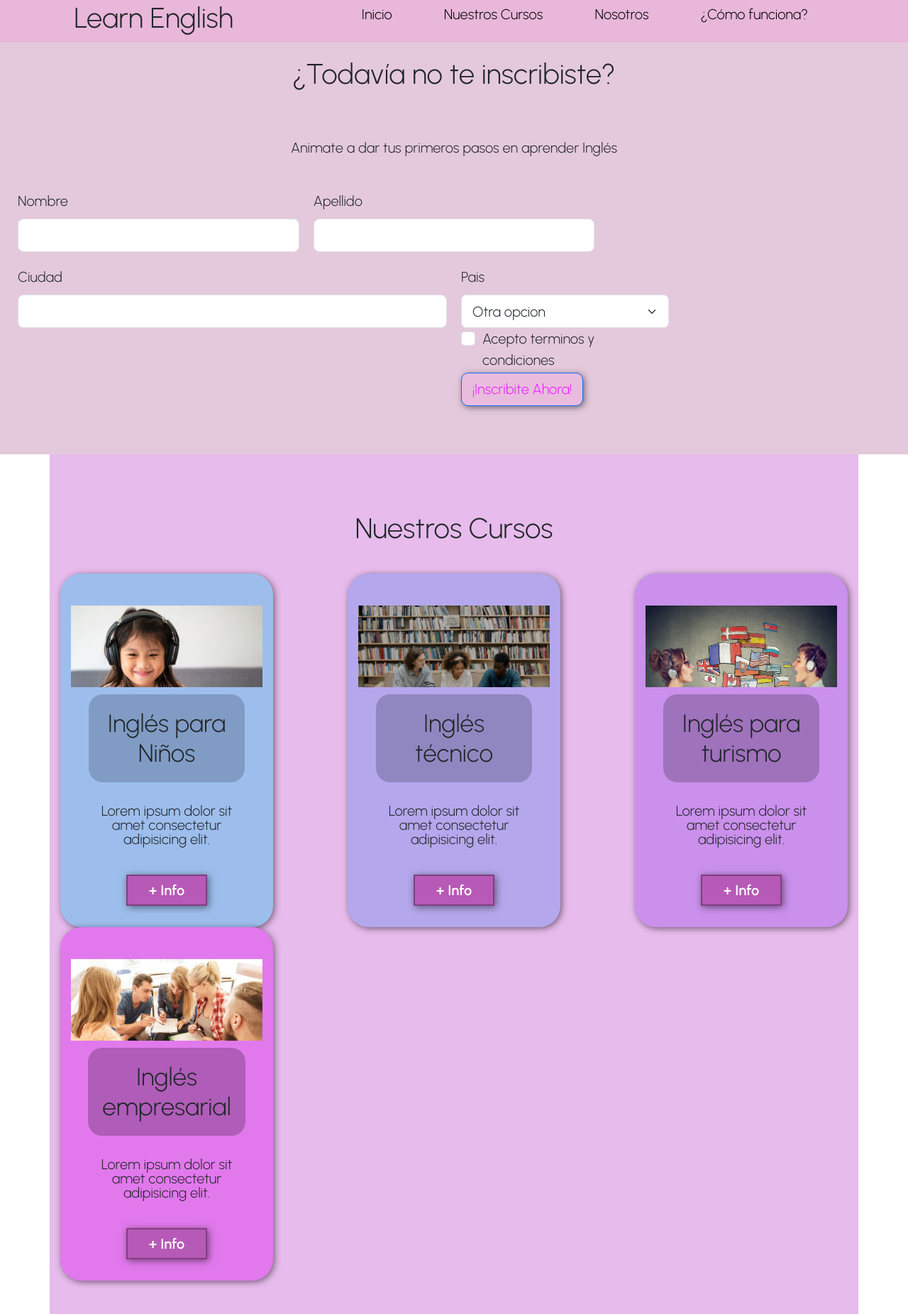
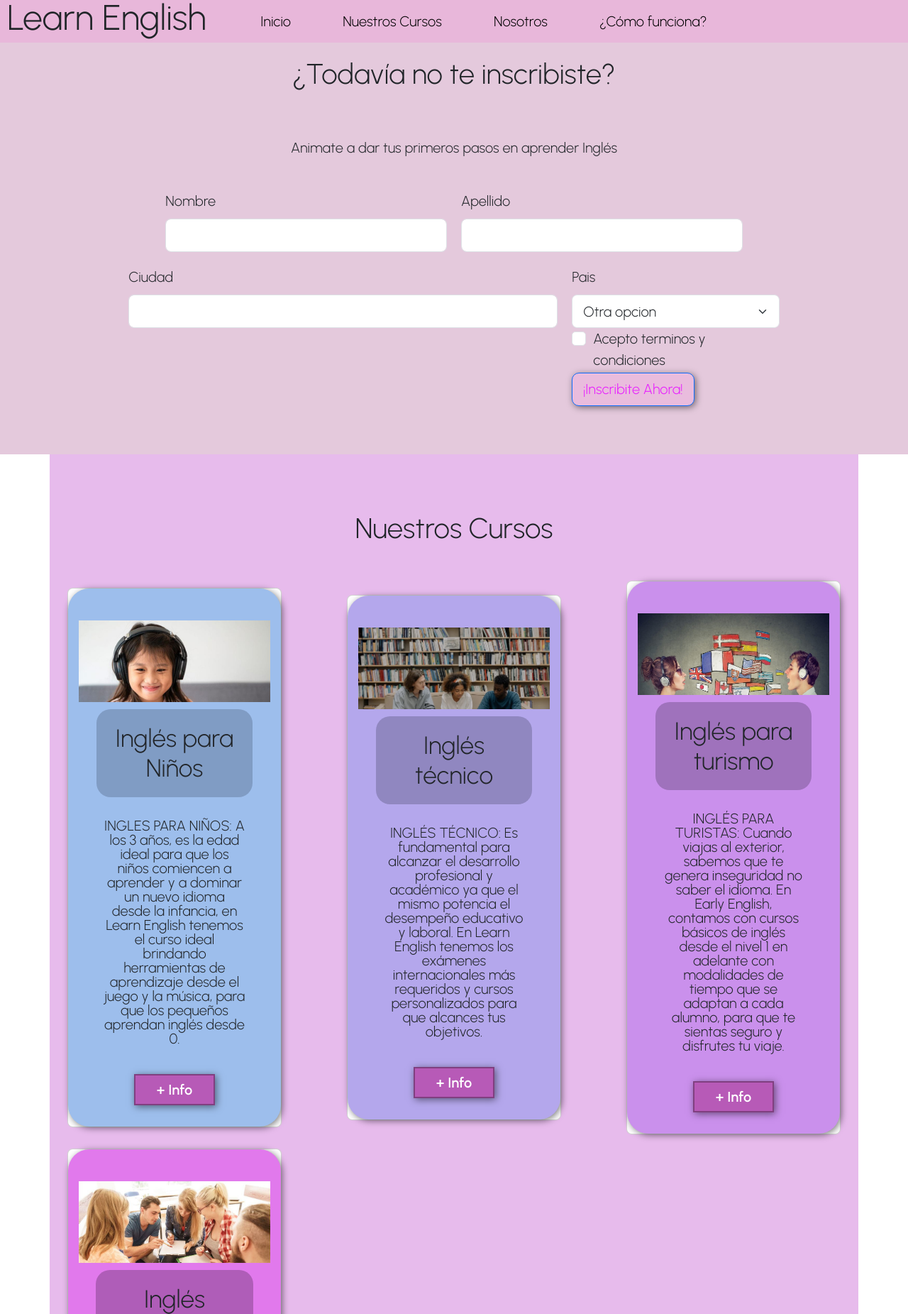
Before and after one commit to cynpaire/TP-GRUPO-4, a plain HTML site: page index.html in a window 1280 px wide. Shown: the top 1851 px of the page at 71% size. Drawn offline with nearby package versions, Linux system fonts and the light colour scheme.

Commit message:
fix some problems

```diff
--- a/css/estilos.css
+++ b/css/estilos.css
@@ -1,39 +1,42 @@
-*{
+* {
   /*Reset*/
   padding: auto;
   margin: 0;
   font-size: 20px;
-    font-family: 'Urbanist', sans-serif;
+  font-family: "Urbanist", sans-serif;
 }
-
+h1{
+    padding-left: 10px;
+}
 .barradelmenu {
   width: 100%;
   background-color: rgb(232, 183, 218);
   display: flex;
   height: 3em;
-    justify-content: space-evenly;
+  justify-content: flex-start;
   align-items: center;
   position: fixed;
-    top: 0px;
   z-index: 1;
 }
 .menulist {
   display: flex;
   width: 58vw;
   justify-content: space-around;
+  margin-bottom: 0;
 }
 
-.menulist >li {
+.menulist > li {
   list-style: none;
-
+  display: block;
 }
 
 .menulist > li > a {
-    color:black;
+  color: black;
   text-decoration: none;
 }
-
-
+.menulist > li :hover{
+    background-color: #9087c0;
+}
 .Inscripcion {
   justify-content: center;
   align-items: center;
@@ -45,7 +48,6 @@ padding-top: 25px;
 .Inscripcion-content {
   display: flex;
   justify-content: center;
-
 }
 .Inscripcion-article {
   padding: 25px;
@@ -54,10 +56,12 @@ padding-top: 25px;
   align-items: center;
   width: 100%;
   justify-content: center;
-
+}
+form{
+    justify-content: center;
 }
 .Inscripcion-article button {
-    color: #E81CFF;
+  color: #e81cff;
   background-color: #e9bcdd;
   border-radius: 10px;
 }
@@ -65,8 +69,6 @@ padding-top: 25px;
 .Inscripcion-article p {
   padding: 25px;
 }
-
-
 
 .container {
   background-color: #e7bbec;
@@ -88,20 +90,19 @@ padding-top: 25px;
   flex-wrap: wrap;
   align-content: space-between;
   justify-content: space-between;
-
 }
 
-.h2, h2 {
+.h2,
+h2 {
   padding: 30px 0;
   text-align: center;
 }
-
-
-
+.card{
+    margin: 10px
+}
 .Ninos-content {
   display: flex;
   justify-content: center;
-
 }
 
 .Ninos-article {
@@ -113,31 +114,26 @@ padding-top: 25px;
   line-height: 20px;
   justify-content: center;
   text-align: center;
-    background-color: #9DBEEC;
+  background-color: #9dbeec;
   border-radius: 30px;
-    box-shadow: 2px 2px 10px rgba(0,0,0,0.5);
-
+  box-shadow: 2px 2px 10px rgba(0, 0, 0, 0.5);
 }
 
-.Ninos-article > p{
+.Ninos-article > p {
   padding: 20px;
   text-align: center;
-
 }
 
-.Ninos-article > h3{
+.Ninos-article > h3 {
   padding: 20px;
-    background-color: #809CC4;
+  background-color: #809cc4;
   border-radius: 20px;
   margin: 10px;
-
-
 }
 
 .Tecnico-content {
   display: flex;
   justify-content: center;
-
 }
 
 .Tecnico-article {
@@ -149,31 +145,26 @@ padding-top: 25px;
   line-height: 20px;
   text-align: center;
   justify-content: center;
-    background-color: #B4A7EC;
+  background-color: #b4a7ec;
   border-radius: 30px;
-    box-shadow: 2px 2px 10px rgba(0,0,0,0.5);
-
+  box-shadow: 2px 2px 10px rgba(0, 0, 0, 0.5);
 }
 
-.Tecnico-article > p{
+.Tecnico-article > p {
   padding: 20px;
   text-align: center;
-
 }
 
-.Tecnico-article > h3{
+.Tecnico-article > h3 {
   padding: 20px;
-    background-color: #9087C0;
+  background-color: #9087c0;
   border-radius: 20px;
   margin: 10px;
-
-
 }
 
 .Turismo-content {
   display: flex;
   justify-content: center;
-
 }
 
 .Turismo-article {
@@ -185,32 +176,26 @@ padding-top: 25px;
   line-height: 20px;
   justify-content: center;
   text-align: center;
-    background-color: #CA90EC;
+  background-color: #ca90ec;
   border-radius: 30px;
-    box-shadow: 2px 2px 10px rgba(0,0,0,0.5);
-
+  box-shadow: 2px 2px 10px rgba(0, 0, 0, 0.5);
 }
 
-.Turismo-article > p{
+.Turismo-article > p {
   padding: 20px;
   text-align: center;
-
 }
 
-.Turismo-article > h3{
+.Turismo-article > h3 {
   padding: 20px;
-    background-color: #9F72BC;
+  background-color: #9f72bc;
   border-radius: 20px;
   margin: 10px;
-
 }
-
 
 .Empresarial-content {
   display: flex;
   justify-content: center;
-
-
 }
 
 .Empresarial-article {
@@ -222,41 +207,36 @@ padding-top: 25px;
   line-height: 20px;
   justify-content: center;
   text-align: center;
-    background-color: #E179EC;
+  background-color: #e179ec;
   border-radius: 30px;
-    box-shadow: 2px 2px 10px rgba(0,0,0,0.5);
-
+  box-shadow: 2px 2px 10px rgba(0, 0, 0, 0.5);
 }
 
-.Empresarial-article > p{
+.Empresarial-article > p {
   padding: 20px;
   text-align: center;
 }
 
-.Empresarial-article > h3{
+.Empresarial-article > h3 {
   padding: 20px;
-    background-color: #AF5DB8;
+  background-color: #af5db8;
   border-radius: 20px;
   margin: 10px;
-
 }
 .Nosotros {
   display: flex;
   justify-content: space-between;
   align-items: center;
   background-color: #e7bbec;
-
 }
 
 .Img-Nos {
   width: 50%;
   overflow: hidden;
-
 }
 
-.Img-Nos img{
+.Img-Nos img {
   width: 100%;
-
 }
 
 .us-content {
@@ -264,7 +244,6 @@ display: flex;
   justify-content: center;
   border-radius: 20px;
   align-items: center;
-
 }
 
 .us-article {
@@ -275,28 +254,22 @@ align-items: center;
   width: 49vw;
   line-height: 20px;
   justify-content: center;
-
 }
 
 .Comofn {
   display: flex;
   justify-content: space-between;
   align-items: center;
-    background: linear-gradient(270deg, #cca2d1 0%, #F0F5FB 45%);
-
+  background: linear-gradient(270deg, #cca2d1 0%, #f0f5fb 45%);
 }
 
 .Img-Como {
-
   width: 50%;
   overflow: hidden;
-
 }
 
-   .Img-Como img{
+.Img-Como img {
   width: 100%;
-
-
 }
 
 .Comofn-content {
@@ -304,7 +277,6 @@ align-items: center;
   justify-content: center;
   border-radius: 20px;
   align-items: center;
-
 }
 
 .Comofn-article {
@@ -315,14 +287,11 @@ align-items: center;
   width: 49vw;
   line-height: 20px;
   justify-content: center;
-
 }
-
 
 .medios-de-pago-content {
   display: flex;
   justify-content: center;
-
 }
 
 .medios-de-pago-article {
@@ -334,7 +303,6 @@ align-items: center;
   line-height: 20px;
   justify-content: center;
   text-align: center;
-
 }
 
 .compra {
@@ -349,32 +317,27 @@ align-items: center;
 }
 
 .img-delivery {
-
   width: 500px;
   padding-top: 5px;
   overflow: hidden;
-
 }
 
-.img-delivery img{
+.img-delivery img {
   width: 100%;
-
-
 }
 
-
-button{
+button {
   font-size: 1em;
   font-weight: bold;
   padding: 10px 30px;
   border-radius: 5px;
-    border: 2px solid rgba(0,0,0,0.3);
-    box-shadow: 2px 2px 10px rgba(0,0,0,0.5);
+  border: 2px solid rgba(0, 0, 0, 0.3);
+  box-shadow: 2px 2px 10px rgba(0, 0, 0, 0.5);
   color: white;
   background-color: rgb(183, 90, 183);
 }
 
-button:hover{
+button:hover {
   background-color: rgb(179, 27, 153);
 }
 
@@ -383,10 +346,8 @@ height: 130px;
   width: 300px;
   padding: 15px;
   overflow: hidden;
-
 }
 
-.item-img > img{
+.item-img > img {
   width: 100%;
-
 }
--- a/index.html
+++ b/index.html
@@ -10,13 +10,14 @@
   <link rel="preconnect" href="https://fonts.gstatic.com" crossorigin>
   <link href="https://fonts.googleapis.com/css2?family=Urbanist:wght@100;300;600&display=swap" rel="stylesheet">
   <link rel="stylesheet" href="./css/estilos.css">
-    <link href="https://cdn.jsdelivr.net/npm/bootstrap@5.3.2/dist/css/bootstrap.min.css" rel="stylesheet" integrity="sha384-T3c6CoIi6uLrA9TneNEoa7RxnatzjcDSCmG1MXxSR1GAsXEV/Dwwykc2MPK8M2HN" crossorigin="anonymous">
+  <link href="https://cdn.jsdelivr.net/npm/bootstrap@5.3.2/dist/css/bootstrap.min.css" rel="stylesheet"
+    integrity="sha384-T3c6CoIi6uLrA9TneNEoa7RxnatzjcDSCmG1MXxSR1GAsXEV/Dwwykc2MPK8M2HN" crossorigin="anonymous">
   <title>CURSO DE INGLÉS</title>
 </head>
 
-<body >
+<body>
   <header class="barradelmenu">
-        <H2>Learn English</H2>
+    <h1>Learn English</h1>
     <nav>
       <ul class="menulist">
         <li><a href="#Inicio">Inicio</a></li>
@@ -27,14 +28,14 @@
     </nav>
   </header>
 
-<Main>
+  <main>
 
     <div class="Inscripcion" id="Inicio">
       <section class="Inscripcion-content">
         <article class="Inscripcion-article">
           <h2>¿Todavía no te inscribiste?</h2>
           <p>Animate a dar tus primeros pasos en aprender Inglés</p>
-            <form class="row g-3 needs-validation" novalidate>
+          <form class="row g-3 needs-validation" novalidate >
             <div class="col-md-4">
               <label for="validationCustom01" class="form-label">Nombre</label>
               <input type="text" class="form-control" id="validationCustom01" value="" required>
@@ -325,55 +326,58 @@
       <div class="container">
 
         <div class="Titulo">
-            <h2>Nuestros Cursos</h2> </div>
+          <h2>Nuestros Cursos</h2>
+        </div>
 
         <div class="Contenido">
-            <div class="Ninos">
+          <div class="card Ninos">
             <section class="Ninos-content">
               <article class="Ninos-article">
 
                 <div class="item-img"><img src="./img/Ninos.jpg"></div>
                 <h3>Inglés para Niños</h3>
-                    <p>Lorem ipsum dolor sit amet consectetur adipisicing elit.</p>
+                <p>INGLES PARA NIÑOS: A los 3 años, es la edad ideal para que los niños comiencen a aprender y a dominar un nuevo idioma desde
+                  la infancia, en Learn English tenemos el curso ideal brindando herramientas de aprendizaje desde el juego y
+                   la música, para que los pequeños aprendan inglés desde 0.</p>
                 <button>+ Info</button>
 
               </article>
             </section>
           </div>
 
-            <div class="Tecnico">
+          <div class=" card Tecnico">
             <section class="Tecnico-content">
               <article class="Tecnico-article">
 
                 <div class="item-img"><img src="./img/Tecnico.jpg"></div>
                 <h3>Inglés técnico</h3>
-                    <p>Lorem ipsum dolor sit amet consectetur adipisicing elit.</p>
+                <p>INGLÉS TÉCNICO: Es fundamental para alcanzar el desarrollo profesional y académico ya que el mismo potencia el desempeño educativo y laboral. En Learn English tenemos los exámenes internacionales más requeridos y cursos personalizados para que alcances tus objetivos.</p>
                 <button>+ Info</button>
 
               </article>
             </section>
           </div>
 
-            <div class="Turismo">
+          <div class="card Turismo">
             <section class="Turismo-content">
               <article class="Turismo-article">
 
                 <div class="item-img"><img src="./img/Turismo.jpg"></div>
                 <h3>Inglés para turismo</h3>
-                        <p>Lorem ipsum dolor sit amet consectetur adipisicing elit.</p>
+                <p>INGLÉS PARA TURISTAS: Cuando viajas al exterior, sabemos que te genera inseguridad no saber el idioma. En Early English, contamos con cursos básicos de inglés desde el nivel 1 en adelante con modalidades de tiempo que se adaptan a cada alumno, para que te sientas seguro y disfrutes tu viaje.</p>
                 <button>+ Info</button>
 
               </article>
             </section>
           </div>
 
-            <div class="Empresarial">
+          <div class="card Empresarial">
             <section class="Empresarial-content">
               <article class="Empresarial-article">
 
                 <div class="item-img"><img src="./img/Empresarial.jpg"></div>
                 <h3>Inglés empresarial</h3>
-                        <p>Lorem ipsum dolor sit amet consectetur adipisicing elit.</p>
+                <p>INGLÉS EMPRESARIAL: En Learn English contamos con profesionales de inglés especializados para formar agentes empresariales, que se desenvuelvan con total confianza en conferencias, presentaciones y videoconferencias, además de desarrollar una comunicación óptima con clientes internacionales.</p>
                 <button>+ Info</button>
 
               </article>
@@ -415,7 +419,7 @@
     </div>
 
 
-</Main>
+  </main>
 
   <aside class="compra">
     <section class="medios-de-pago-content">
@@ -424,14 +428,16 @@
       </article>
     </section>
     <div class="img-delivery">
-        <img src="img/medios-de-pago.webp"  alt="">
+      <img src="img/medios-de-pago.webp" alt="">
     </div>
   </aside>
 
   <footer id="footer" class="pie">
     <span>Copyright</span>
   </footer>
-<script src="https://cdn.jsdelivr.net/npm/bootstrap@5.3.2/dist/js/bootstrap.bundle.min.js" integrity="sha384-C6RzsynM9kWDrMNeT87bh95OGNyZPhcTNXj1NW7RuBCsyN/o0jlpcV8Qyq46cDfL" crossorigin="anonymous"></script>
+  <script src="https://cdn.jsdelivr.net/npm/bootstrap@5.3.2/dist/js/bootstrap.bundle.min.js"
+    integrity="sha384-C6RzsynM9kWDrMNeT87bh95OGNyZPhcTNXj1NW7RuBCsyN/o0jlpcV8Qyq46cDfL"
+    crossorigin="anonymous"></script>
 
 </body>
 
```
Lines whose indentation alone changed are shown as unchanged.
